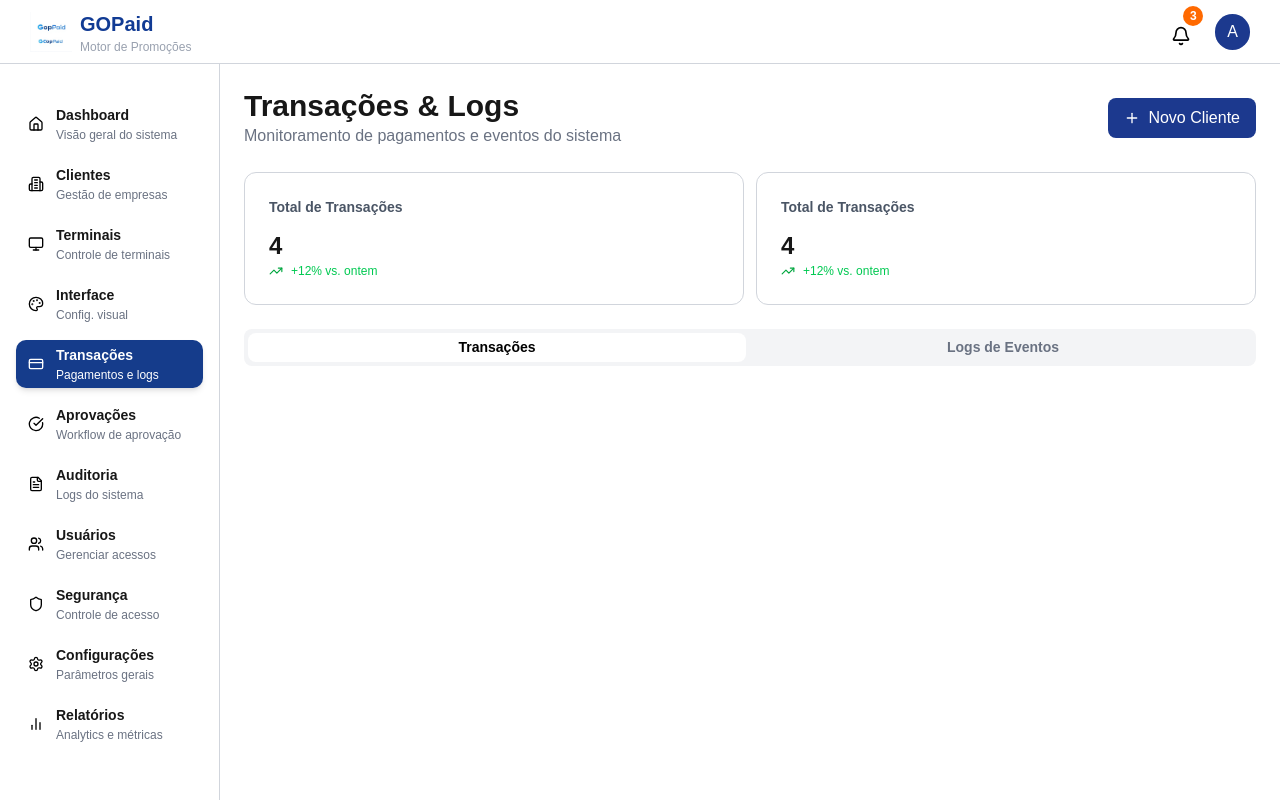
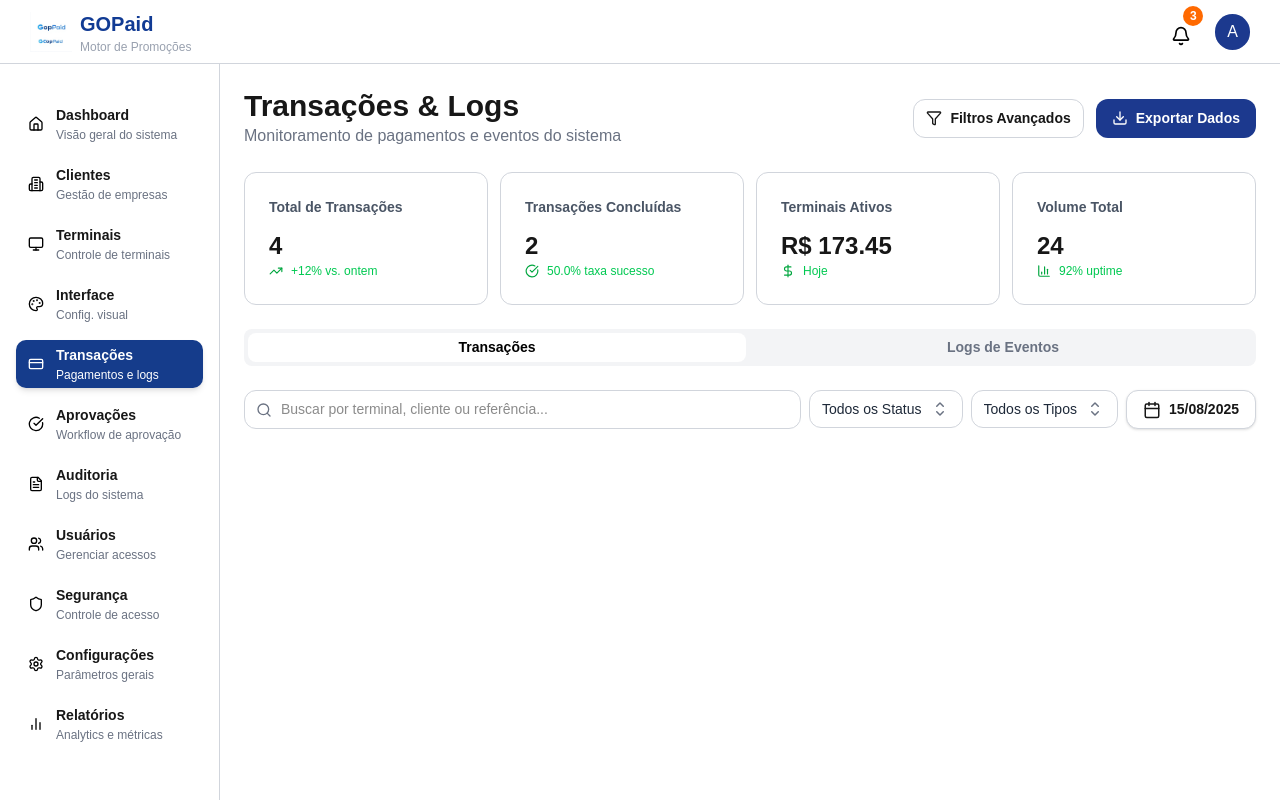
Before and after one commit to JohannPDaniel/Meu-projeto, a Next.js app: page /transacoes/transactions in a window 1280 px wide. Built offline with nearby package versions, Linux system fonts and the light colour scheme.

Commit message:
fazendo calendário

```diff
--- a/package.json
+++ b/package.json
@@ -11,9 +11,11 @@
   "dependencies": {
     "@headlessui/react": "^2.2.7",
     "@heroicons/react": "^2.2.0",
+    "date-fns": "^4.1.0",
     "lucide-react": "^0.539.0",
     "next": "15.4.6",
     "react": "19.1.0",
+    "react-day-picker": "^9.8.1",
     "react-dom": "19.1.0",
     "styled-components": "^6.1.19"
   },
--- a/src/app/transacoes/layout.tsx
+++ b/src/app/transacoes/layout.tsx
@@ -1,6 +1,13 @@
 'use client';
 
-import { Plus, TrendingUp } from 'lucide-react';
+import {
+	ChartColumn,
+	CircleCheckBig,
+	DollarSign,
+	Download,
+	Funnel,
+	TrendingUp,
+} from 'lucide-react';
 import Link from 'next/link';
 import { usePathname } from 'next/navigation';
 import { AppLayout } from '../../components/appLayout';
@@ -19,35 +26,42 @@ export default function Clientes({ children }: { children: React.ReactNode }) {
 						Monitoramento de pagamentos e eventos do sistema
 					</p>
 				</div>
-				<Link
-					href='/clientes/novo'
-					className='inline-flex items-center gap-2 bg-blue-900 text-white px-4 py-2 rounded-lg'>
-					<Plus size={16} /> Novo Cliente
-				</Link>
+				<div className='flex gap-3'>
+					<button className='flex items-center gap-2 border border-gray-300 px-3 py-2 rounded-xl text-[14px] font-bold hover:bg-blue-100 hover:text-blue-900 hover:shadow-lg cursor-pointer'>
+						<Funnel className='w-4 h-4 hover:text-blue-900' />
+						Filtros Avançados
+					</button>
+					<button className='flex items-center gap-2 px-4 py-2 rounded-xl text-[14px] font-bold cursor-pointer bg-blue-900 text-white transition-all duration-300 ease-in-out hover:-translate-y-1'>
+						<Download className='w-4 h-4 text-white ' />
+						Exportar Dados
+					</button>
+				</div>
 			</div>
 
-			<div className="grid grid-cols-2 gap-3">
-				<div className='flex flex-col gap-3 border border-gray-300 p-6 rounded-xl'>
-					<h3 className='text-[14px] text-gray-600 font-bold'>
-						Total de Transações
-					</h3>
-
-					<div className='flex flex-col'>
-						<h1 className='text-2xl font-bold'>4</h1>
-						<small className='flex items-center gap-2 text-[12px] text-green-500'>
-							<TrendingUp
-								size={14}
-								strokeWidth={2}
-								className='text-green-600'
-							/>
-							+12% vs. ontem
-						</small>
-					</div>
-				</div>
+			<div className='grid grid-cols-4 gap-3'>
 				<DashViews
 					title='Total de Transações'
+					number='4'
 					icon={TrendingUp}
 					paragraphy='+12% vs. ontem'
+				/>
+				<DashViews
+					title='Transações Concluídas'
+					number='2'
+					icon={CircleCheckBig}
+					paragraphy='50.0% taxa sucesso'
+				/>
+				<DashViews
+					title='Terminais Ativos'
+					number='R$ 173.45'
+					icon={DollarSign}
+					paragraphy='Hoje'
+				/>
+				<DashViews
+					title='Volume Total'
+					number='24'
+					icon={ChartColumn}
+					paragraphy='92% uptime'
 				/>
 			</div>
 
--- a/src/app/transacoes/transactions/page.tsx
+++ b/src/app/transacoes/transactions/page.tsx
@@ -1,7 +1,49 @@
+'use client';
+
+import { Search } from 'lucide-react';
+import StatusSelect from '../../../components/select';
+import DatePickerPopover from '../../../components/transacoes/CalendarButton';
+import Calendar from "../../../components/transacoes/CalendarButton";
+
+const OPTIONS = [
+	{ label: 'Todos os Status', value: 'todosStatus' },
+	{ label: 'Concluida', value: 'concluida' },
+	{ label: 'Pendente', value: 'pendente' },
+	{ label: 'Falhada', value: 'falhada' },
+];
+const OPTIONS2 = [
+	{ label: 'Todos os Tipos', value: 'todosTipos' },
+	{ label: 'PIX', value: 'pix' },
+	{ label: 'Crédito', value: 'credito' },
+	{ label: 'Débito', value: 'debito' },
+];
+
 export default function Transaction() {
-  return (
-    <>
-      <h1></h1>
-    </>
-  );
+	return (
+		<div className='flex gap-2'>
+			<form className='relative w-full flex-6'>
+				<Search className='w-4 h-4 absolute left-3 top-3 text-gray-500' />
+				<input
+					type='text'
+					placeholder='Buscar por terminal, cliente ou referência...'
+					className='w-full absolute border border-gray-300 py-2 pl-9 rounded-xl text-[14px] focus:outline-none focus:ring-2 focus:ring-blue-500'
+				/>
+			</form>
+			<StatusSelect
+				options={OPTIONS}
+				name='Todos os Status'
+				defaultValue='todosStatus'
+				value='todosStatus'
+				className='flex-1'
+			/>
+			<StatusSelect
+				options={OPTIONS2}
+				defaultValue='todosTipos'
+				value='todosTipos'
+				className='flex-1'
+			/>
+
+			<Calendar />
+		</div>
+	);
 }
--- /dev/null
+++ b/src/components/transacoes/CalendarButton.tsx
@@ -0,0 +1,160 @@
+import { useMemo, useState } from 'react';
+import {
+	Calendar as CalendarIcon,
+	ChevronLeft,
+	ChevronRight,
+} from 'lucide-react';
+
+type DayCell = { date: Date; isCurrentMonth: boolean };
+
+const startOfMonth = (d: Date) => new Date(d.getFullYear(), d.getMonth(), 1);
+const isSameDay = (a: Date | null, b: Date | null) =>
+	!!a &&
+	!!b &&
+	a.getFullYear() === b.getFullYear() &&
+	a.getMonth() === b.getMonth() &&
+	a.getDate() === b.getDate();
+
+export default function CalendarButton() {
+	const today = new Date();
+	const [open, setOpen] = useState(false);
+	const [currentMonth, setCurrentMonth] = useState(startOfMonth(today));
+	const [selected, setSelected] = useState<Date | null>(today); // por padrão: hoje
+
+	const cells = useMemo<DayCell[]>(() => {
+		const first = startOfMonth(currentMonth);
+		const startWeekday = first.getDay(); // 0=Domingo
+		const daysInCurrent = new Date(
+			currentMonth.getFullYear(),
+			currentMonth.getMonth() + 1,
+			0
+		).getDate();
+		const daysInPrev = new Date(
+			currentMonth.getFullYear(),
+			currentMonth.getMonth(),
+			0
+		).getDate();
+
+		const out: DayCell[] = [];
+		for (let i = startWeekday - 1; i >= 0; i--) {
+			out.push({
+				date: new Date(
+					currentMonth.getFullYear(),
+					currentMonth.getMonth() - 1,
+					daysInPrev - i
+				),
+				isCurrentMonth: false,
+			});
+		}
+		for (let d = 1; d <= daysInCurrent; d++) {
+			out.push({
+				date: new Date(currentMonth.getFullYear(), currentMonth.getMonth(), d),
+				isCurrentMonth: true,
+			});
+		}
+		while (out.length < 42) {
+			const diff = out.length - (startWeekday + daysInCurrent) + 1;
+			out.push({
+				date: new Date(
+					currentMonth.getFullYear(),
+					currentMonth.getMonth() + 1,
+					diff
+				),
+				isCurrentMonth: false,
+			});
+		}
+		return out;
+	}, [currentMonth]);
+
+	const daysOfWeek = ['Su', 'Mo', 'Tu', 'We', 'Th', 'Fr', 'Sa'];
+	const monthLabel = currentMonth.toLocaleString('default', { month: 'long' });
+	const year = currentMonth.getFullYear();
+
+	const pick = (d: Date, isCurrentMonth: boolean) => {
+		setSelected(d);
+		if (!isCurrentMonth) setCurrentMonth(startOfMonth(d));
+		// Se quiser fechar ao selecionar:
+		// setOpen(false);
+	};
+
+	const go = (delta: number) =>
+		setCurrentMonth(
+			new Date(currentMonth.getFullYear(), currentMonth.getMonth() + delta, 1)
+		);
+
+	return (
+		<div className='relative inline-block'>
+			{/* Botão */}
+			<button
+				onClick={() => setOpen((v) => !v)}
+				className='flex items-center gap-2 text-[14px] font-bold border border-gray-300 px-4 py-2 rounded-xl shadow-sm hover:bg-blue-100 hover:text-blue-900 bg-white cursor-pointer'>
+				<CalendarIcon size={18} />
+				<span>
+					{selected
+						? selected.toLocaleDateString('pt-BR', {
+								day: '2-digit',
+								month: '2-digit',
+								year: 'numeric',
+						  })
+						: 'Data'}
+				</span>
+			</button>
+
+			{/* Popover */}
+			{open && (
+				<div className='absolute right-3 mt-2 w-64 border border-gray-300 rounded-lg p-2 shadow bg-white z-10'>
+					{/* Cabeçalho */}
+					<div className='flex items-center justify-between mb-2'>
+						<button
+							onClick={() => go(-1)}
+							className='p-1 rounded hover:bg-gray-100'>
+							<ChevronLeft size={18} />
+						</button>
+						<span className='font-semibold capitalize'>
+							{monthLabel} {year}
+						</span>
+						<button
+							onClick={() => go(1)}
+							className='p-1 rounded hover:bg-gray-100'>
+							<ChevronRight size={18} />
+						</button>
+					</div>
+
+					{/* Dias da semana */}
+					<div className='grid grid-cols-7 text-center text-gray-500 text-sm'>
+						{daysOfWeek.map((d) => (
+							<div key={d}>{d}</div>
+						))}
+					</div>
+
+					{/* Grade de dias */}
+					<div className='grid grid-cols-7 text-center text-sm mt-1'>
+						{cells.map(({ date, isCurrentMonth }, i) => {
+							const isSelected = isSameDay(date, selected);
+							const isToday = isSameDay(date, today);
+
+							return (
+								<button
+									key={i}
+									type='button'
+									onClick={() => pick(date, isCurrentMonth)}
+									className={[
+										'p-2 rounded-full cursor-pointer transition',
+										!isCurrentMonth ? 'text-gray-400' : 'text-gray-900',
+										// prioridade: selecionado > hoje > default
+										isSelected
+											? 'bg-blue-800 text-white font-semibold'
+											: isToday
+											? 'ring-1 ring-blue-400/70 text-blue-700 font-semibold'
+											: 'hover:bg-gray-100',
+									].join(' ')}>
+									{date.getDate()}
+								</button>
+							);
+						})}
+					</div>
+				</div>
+			)}
+		</div>
+	);
+}
--- a/src/components/transacoes/dashViews.tsx
+++ b/src/components/transacoes/dashViews.tsx
@@ -2,12 +2,14 @@ import { LucideIcon } from 'lucide-react';
 
 interface DashViewsProsps {
 	title: string;
+	number: string;
 	icon: LucideIcon;
 	paragraphy: string;
 }
 
 export const DashViews = ({
 	title,
+	number,
 	icon: Icon,
 	paragraphy,
 }: DashViewsProsps) => {
@@ -16,7 +18,7 @@ export const DashViews = ({
 			<h3 className='text-[14px] text-gray-600 font-bold'>{title}</h3>
 
 			<div className='flex flex-col'>
-				<h1 className='text-2xl font-bold'>4</h1>
+				<h1 className='text-2xl font-bold'>{number}</h1>
 				<small className='flex items-center gap-2 text-[12px] text-green-500'>
 					<Icon
 						size={14}
```
Also changed, not shown: 1 other file (tests, documents, lock files or other folders).
